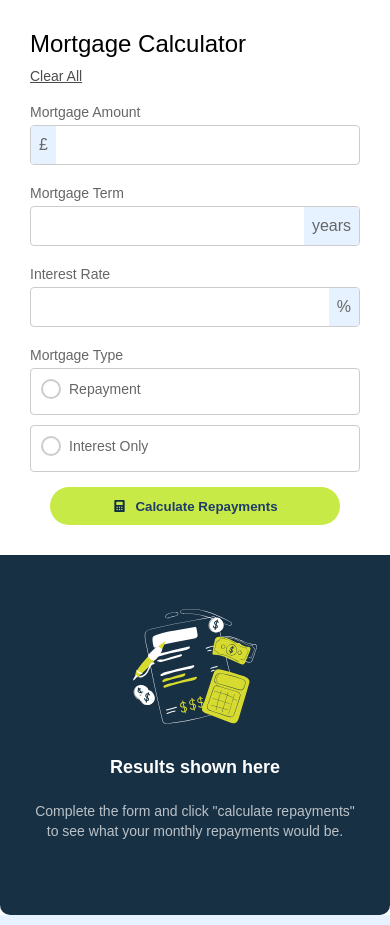
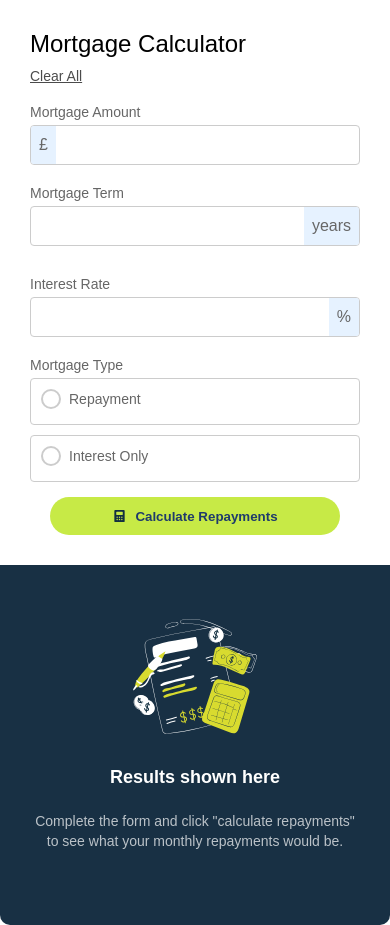
Before and after one commit to LilyEliG/Mortgage-Repayment-Calculator, a plain HTML site: page index.html in a window 390 px wide. Drawn offline with Linux system fonts and the light colour scheme.

Commit message:
Finally done

```diff
--- a/style.css
+++ b/style.css
@@ -316,7 +316,7 @@ button img {
 }
 
 
-@media (max-width: 767px) {
+@media (max-width: 480px) {
   .calculator-container {
       border-radius: 0;
   }
@@ -329,7 +329,24 @@ button img {
   }
 }
 
-@media (min-width: 768px) {
+@media (max-width: 480px) {
+  .term-interest-container {
+    display: flex;
+    flex-direction: column;
+  }
+
+  .term-container, .interest-container {
+    width: 100%;
+  }
+
+  .term-container {
+    margin-right: 0;
+    margin-bottom: 10px;
+  }
+}
+
+
+@media (min-width: 767px) {
   .calculator-container {
       flex-direction: row;
   }
@@ -408,24 +425,10 @@ button img {
   display: block;
 }
 
-@media (max-width: 767px) {
-  .term-interest-container {
-    flex-direction: column;
-  }
-
-  .term-container, .interest-container {
-    width: 100%;
-  }
-
-  .term-container {
-    margin-right: 0;
-    margin-bottom: 10px;
-  }
-}
-
-@media (min-width: 768px) {
+@media (min-width: 767px) {
   .term-interest-container {
     display: flex;
+    flex-direction: row;
     justify-content: space-between;
   }
 
@@ -435,5 +438,6 @@ button img {
 
   .term-container {
     margin-right: 4%; /* Adjust this value as needed */
+    margin-bottom: 0;
   }
 }
```
